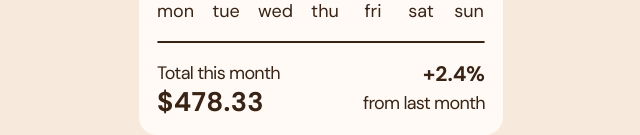
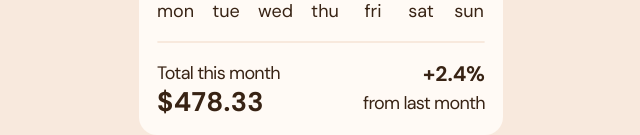
Before and after one commit to ronakmehtav/expenseComponentFM, a website built with Vite: page index.html in a window 1280 px wide. Shown: the part 509-644 px from the top of the page, without its empty margins (319-959 px from the left). Built offline with nearby package versions, Linux system fonts and the light colour scheme.

Commit message:
hr color not got add with hsl

```diff
--- a/src/css/main.css
+++ b/src/css/main.css
@@ -124,7 +124,7 @@ picture {
 hr {
   border-width: 0.05em;
   border-style: solid;
-  border-color: var(--clr-cream);
+  border-color: hsl(var(--clr-cream));
   border-radius: 1vw;
 }
 
```
